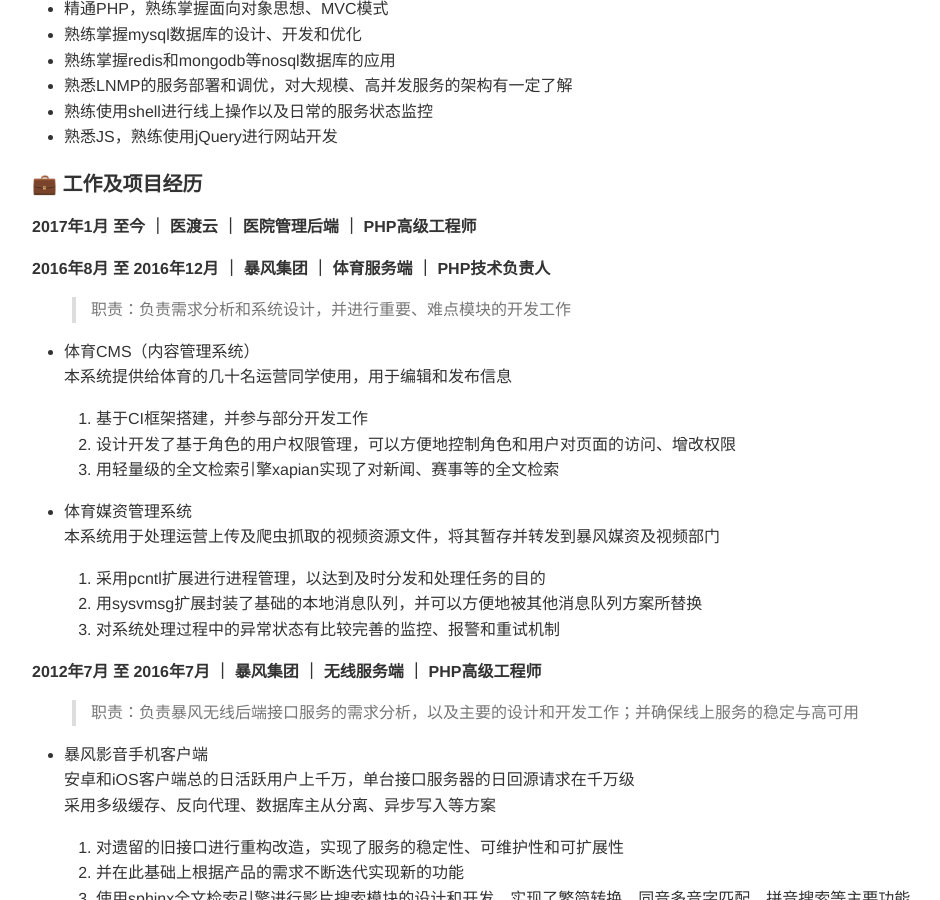
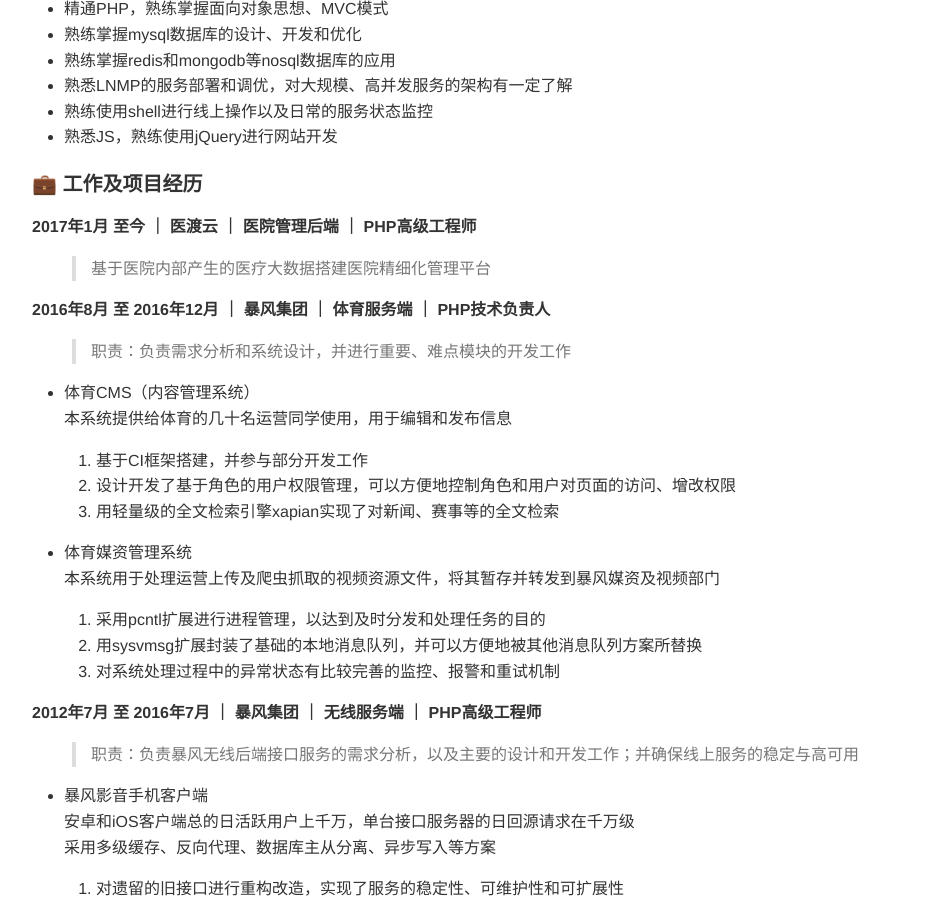
Before and after one commit to out001a/out001a.github.io, a Jekyll site: the page resume.html, which Jekyll copies as it is, in a window 1280 px wide and 900 px high, scrolled down 318 px. Shown: the whole window, without its empty margins (6-946 px from the left). Built offline with Jekyll 4.4.1, drawn with Linux system fonts in a browser that asks for light colours; Markdown is read by kramdown in place of the engine named in the settings.

Commit message:
update resume

```diff
--- a/resume.html
+++ b/resume.html
@@ -406,6 +406,9 @@
 </ul>
 <h4 id="-">💼 工作及项目经历</h4>
 <p><strong>2017年1月 至今 ｜ 医渡云 ｜ 医院管理后端 ｜ PHP高级工程师</strong></p>
+<blockquote>
+<p>基于医院内部产生的医疗大数据搭建医院精细化管理平台</p>
+</blockquote>
 <p><strong>2016年8月 至 2016年12月 ｜ 暴风集团 ｜ 体育服务端 ｜ PHP技术负责人</strong></p>
 <blockquote>
 <p>职责：负责需求分析和系统设计，并进行重要、难点模块的开发工作</p>
```
Also changed, not shown: other parts of resume.html (+1 -1 lines).
